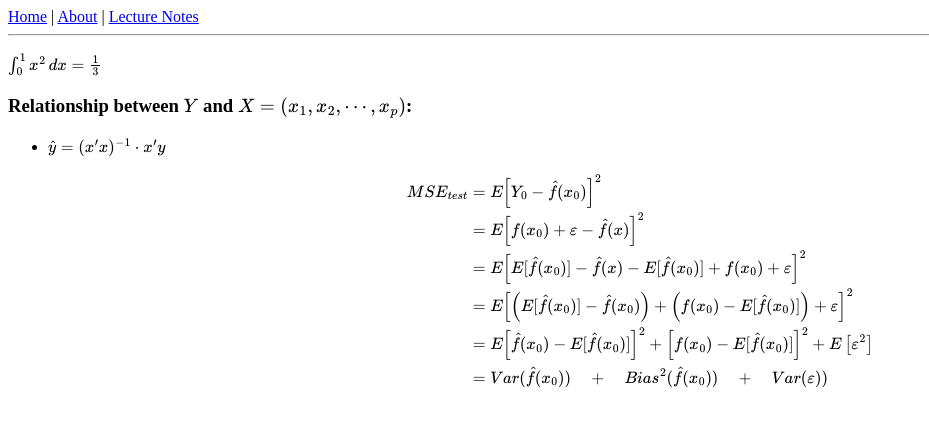
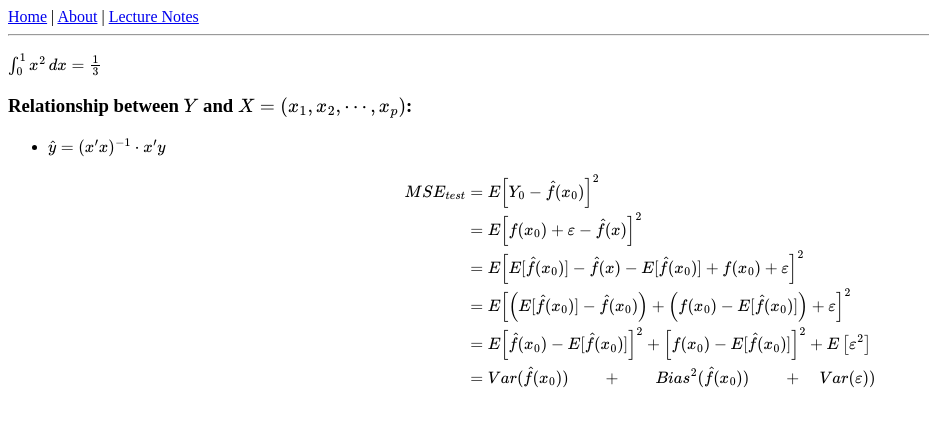
Before and after one commit to seanoberc/stat-431, a Jekyll site: the page built from docs/lecture-notes/ch_2_notes.md, in a window 1280 px wide. Shown: the top 427 px of the page, without its empty margins (0-929 px from the left). Built offline with Jekyll 4.4.1, drawn with Linux system fonts in a browser that asks for light colours.

Commit message:
modify: typesetting

```diff
--- a/docs/lecture-notes/ch_2_notes.md
+++ b/docs/lecture-notes/ch_2_notes.md
@@ -9,12 +9,12 @@ $\int_0^1 x^2\,dx = \frac{1}{3}$
 - $\hat{y} = (x'x)^{-1} \cdot x'y$
 
 $$
-\begin{aligned}
+\begin{alignedat}{1}
 MSE_{test} &= E\left[Y_0 - \hat{f}(x_0)\right]^2 \\
 &= E\left[f(x_0) + \varepsilon - \hat{f}(x)\right]^2 \\
 &= E\left[E[\hat{f}(x_0)] - \hat{f}(x) - E[\hat{f}(x_0)] + f(x_0) + \varepsilon\right]^2 \\
 &= E\left[\left(E[\hat{f}(x_0)] - \hat{f}(x_0)\right) + \left(f(x_0) - E[\hat{f}(x_0)]\right) + \varepsilon\right]^2 \\
 &= E\left[\hat{f}(x_0) - E[\hat{f}(x_0)]\right]^2 + \left[f(x_0) - E[\hat{f}(x_0)]\right]^2 + E\left[\varepsilon^2\right] \\
-&= Var(\hat{f}(x_0)) \quad + \quad Bias^2(\hat{f}(x_0)) \quad + \quad Var(\varepsilon))
-\end{aligned}
+&= Var(\hat{f}(x_0)) \qquad + \qquad Bias^2(\hat{f}(x_0)) \qquad + \quad Var(\varepsilon))
+\end{alignedat}
 $$
```
